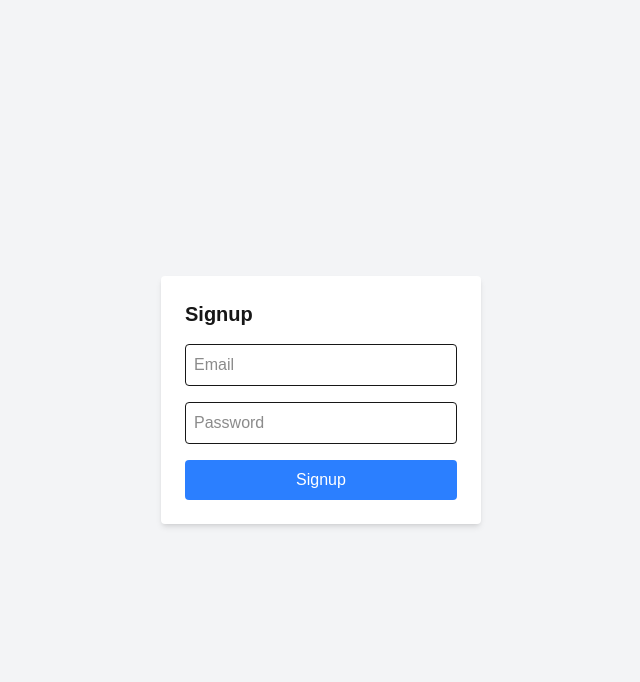
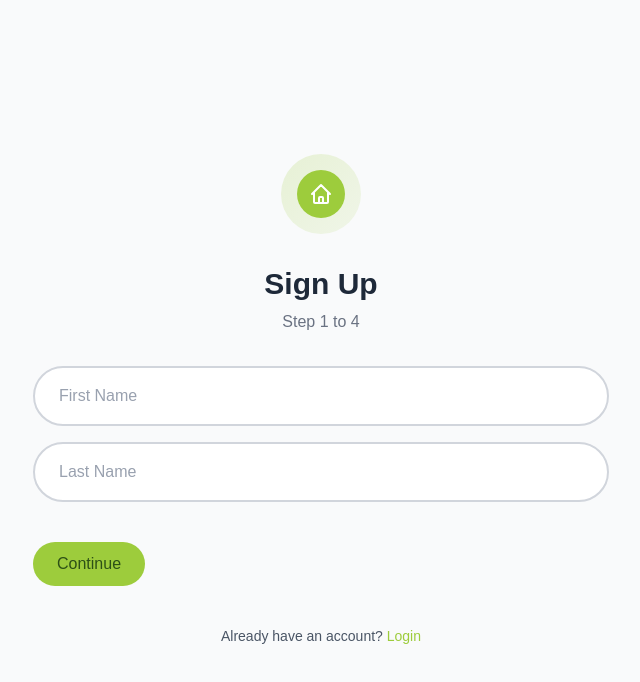
Before and after one commit to zainabzahid711/goawaybadguest, a Next.js app: page /signup in a window 1280 px wide. Shown: the top 682 px of the page, without its empty margins (319-959 px from the left). Built offline with nearby package versions, Linux system fonts and the light colour scheme.

Commit message:
- update the prisma schema according to requirement - complete the sign up page UI - successfully signed up the user and updated the db tested via prisma studio - resolve the prisma client error by upgraded prisma packages and regenerated client

```diff
--- a/next.config.js
+++ b/next.config.js
@@ -1,9 +1,9 @@
 /** @type {import('next').NextConfig} */
 const nextConfig = {
   reactStrictMode: true,
-  experimental: {
-    appDir: true,
-  },
+  // experimental: {
+  //   appDir: true,
+  // },
 };
 
 module.exports = nextConfig;
--- a/package.json
+++ b/package.json
@@ -11,6 +11,7 @@
   "dependencies": {
     "@prisma/client": "^6.16.2",
     "argon2": "^0.44.0",
+    "effect": "^3.18.1",
     "next": "^14.2.15",
     "react": "^18.2.0",
     "react-dom": "^18.2.0",
--- a/src/app/api/auth/signup/route.ts
+++ b/src/app/api/auth/signup/route.ts
@@ -1,24 +1,36 @@
-// app/api/auth/signup/route.ts
 import { NextResponse } from "next/server";
 import { PrismaClient } from "@prisma/client";
 import argon2 from "argon2";
 
-// safe Prisma client
+// Safe Prisma client
 const globalForPrisma = globalThis as unknown as { prisma?: PrismaClient };
 const prisma = globalForPrisma.prisma ?? new PrismaClient();
 if (process.env.NODE_ENV !== "production") globalForPrisma.prisma = prisma;
 
 export async function POST(req: Request) {
   try {
-    const { email, password } = await req.json();
+    const {
+      firstName,
+      lastName,
+      email,
+      password,
+      hotelName,
+      website,
+      phoneNumber,
+      location,
+      yearsInBusiness,
+      bookingEngine,
+    } = await req.json();
 
-    if (!email || !password) {
+    // Basic required validation
+    if (!firstName || !lastName || !email || !password) {
       return NextResponse.json(
-        { error: "Email and password required" },
+        { error: "First Name, Last Name, Email, and Password are required" },
         { status: 400 }
       );
     }
 
+    // Check if user already exists
     const existing = await prisma.user.findUnique({ where: { email } });
     if (existing) {
       return NextResponse.json(
@@ -27,10 +39,23 @@ export async function POST(req: Request) {
       );
     }
 
+    // Hash the password
     const passwordHash = await argon2.hash(password);
 
+    // Create user in database
     const user = await prisma.user.create({
-      data: { email, passwordHash },
+      data: {
+        firstName,
+        lastName,
+        email,
+        passwordHash,
+        hotelName,
+        website,
+        phoneNumber,
+        location,
+        yearsInBusiness,
+        bookingEngine,
+      },
     });
 
     return NextResponse.json(
--- a/src/app/signup/page.tsx
+++ b/src/app/signup/page.tsx
@@ -1,64 +1,254 @@
 "use client";
 import { useState } from "react";
+import { useRouter } from "next/navigation";
 import toast, { Toaster } from "react-hot-toast";
+import Input from "@/components/ui/input";
+import Button from "@/components/ui/Button";
+
+interface FormData {
+  firstName: string;
+  lastName: string;
+  email: string;
+  password: string;
+  hotelName: string;
+  website: string;
+  phoneNumber: string;
+  location: string;
+  yearsInBusiness: string;
+  bookingEngine: string;
+}
+
+const STEPS = [
+  {
+    fields: [
+      { name: "firstName", placeholder: "First Name", required: true },
+      { name: "lastName", placeholder: "Last Name", required: true },
+    ],
+  },
+  {
+    fields: [
+      { name: "email", type: "email", placeholder: "Email", required: true },
+      {
+        name: "password",
+        type: "password",
+        placeholder: "Password",
+        minLength: 8,
+        required: true,
+      },
+    ],
+  },
+  {
+    fields: [
+      { name: "hotelName", placeholder: "Hotel Name", required: true },
+      { name: "website", type: "url", placeholder: "Website" },
+      {
+        name: "yearsInBusiness",
+        type: "number",
+        placeholder: "Years in Business",
+        min: "0",
+      },
+    ],
+  },
+  {
+    fields: [
+      { name: "phoneNumber", type: "tel", placeholder: "Phone Number" },
+      { name: "location", placeholder: "Location" },
+      { name: "bookingEngine", placeholder: "Booking Engine" },
+    ],
+  },
+];
+
+const VALIDATION_RULES = {
+  firstName: (val: string) => (!val.trim() ? "First Name is required" : ""),
+  lastName: (val: string) => (!val.trim() ? "Last Name is required" : ""),
+  email: (val: string) => {
+    if (!val.trim()) return "Email is required";
+    if (!/\S+@\S+\.\S+/.test(val)) return "Email is invalid";
+    return "";
+  },
+  password: (val: string) => {
+    if (!val) return "Password is required";
+    if (val.length < 8) return "Password must be at least 8 characters";
+    return "";
+  },
+  hotelName: (val: string) => (!val.trim() ? "Hotel Name is required" : ""),
+};
 
 export default function SignupPage() {
-  const [email, setEmail] = useState("");
-  const [password, setPassword] = useState("");
+  const router = useRouter();
+  const [currentStep, setCurrentStep] = useState(0);
+  const [errors, setErrors] = useState<Record<string, string>>({});
+  const [formData, setFormData] = useState<FormData>({
+    firstName: "",
+    lastName: "",
+    email: "",
+    password: "",
+    hotelName: "",
+    website: "",
+    phoneNumber: "",
+    location: "",
+    yearsInBusiness: "",
+    bookingEngine: "",
+  });
 
-  const handleSignup = async (e: React.FormEvent) => {
-    e.preventDefault();
+  const handleChange = (e: React.ChangeEvent<HTMLInputElement>) => {
+    const { name, value } = e.target;
+    setFormData((prev) => ({ ...prev, [name]: value }));
+    if (errors[name]) {
+      setErrors((prev) => ({ ...prev, [name]: "" }));
+    }
+  };
+
+  const validateStep = (): boolean => {
+    const newErrors: Record<string, string> = {};
+    const currentFields = STEPS[currentStep].fields;
+
+    currentFields.forEach((field) => {
+      if (
+        field.required &&
+        VALIDATION_RULES[field.name as keyof typeof VALIDATION_RULES]
+      ) {
+        const error = VALIDATION_RULES[
+          field.name as keyof typeof VALIDATION_RULES
+        ](formData[field.name as keyof FormData]);
+        if (error) newErrors[field.name] = error;
+      }
+    });
+
+    setErrors(newErrors);
+    return Object.keys(newErrors).length === 0;
+  };
+
+  const handleNext = () => {
+    if (validateStep()) {
+      setCurrentStep((prev) => prev + 1);
+    }
+  };
+
+  const handleBack = () => {
+    setCurrentStep((prev) => prev - 1);
+    setErrors({});
+  };
+
+  const handleSignup = async () => {
+    if (!validateStep()) return;
+
     try {
       const res = await fetch("/api/auth/signup", {
         method: "POST",
         headers: { "Content-Type": "application/json" },
-        body: JSON.stringify({ email, password }),
+        body: JSON.stringify({
+          ...formData,
+          yearsInBusiness: formData.yearsInBusiness
+            ? parseInt(formData.yearsInBusiness)
+            : null,
+        }),
       });
 
       if (res.ok) {
-        toast.success("Account Created!");
-        setEmail("");
-        setPassword("");
+        toast.success("Account Created Successfully!");
+        // Redirect after successful signup
+        setTimeout(() => {
+          router.push("/dashboard"); // Change to your desired route
+        }, 1500);
       } else {
         const { error } = await res.json();
         toast.error(error || "Signup failed");
       }
     } catch (err) {
+      console.error("Signup error:", err);
       toast.error("Something went wrong");
     }
   };
 
   return (
-    <div className="flex items-center justify-center h-screen bg-gray-100">
-      <Toaster />
-      <form
-        onSubmit={handleSignup}
-        className="p-6 bg-white rounded shadow-md w-80 space-y-4"
-      >
-        <h1 className="text-xl font-bold">Signup</h1>
-        <input
-          type="email"
-          placeholder="Email"
-          value={email}
-          onChange={(e) => setEmail(e.target.value)}
-          className="w-full p-2 border rounded"
-          required
-        />
-        <input
-          type="password"
-          placeholder="Password"
-          value={password}
-          onChange={(e) => setPassword(e.target.value)}
-          className="w-full p-2 border rounded"
-          required
-        />
-        <button
-          type="submit"
-          className="w-full bg-blue-500 text-white p-2 rounded hover:bg-blue-600"
-        >
-          Signup
-        </button>
-      </form>
+    <div className="flex items-center justify-center min-h-screen bg-gray-50 py-8 px-4">
+      <Toaster position="top-center" />
+
+      <div className="w-full max-w-xl">
+        {/* Logo */}
+        <div className="flex justify-center mb-8">
+          <div className="w-20 h-20 bg-gradient-to-br from-[#9DCC3C]/20 to-[#9DCC3C]/10 rounded-full flex items-center justify-center">
+            <div className="w-12 h-12 bg-[#9DCC3C] rounded-full flex items-center justify-center">
+              <svg
+                className="w-6 h-6 text-white"
+                fill="none"
+                stroke="currentColor"
+                viewBox="0 0 24 24"
+              >
+                <path
+                  strokeLinecap="round"
+                  strokeLinejoin="round"
+                  strokeWidth={2}
+                  d="M3 12l2-2m0 0l7-7 7 7M5 10v10a1 1 0 001 1h3m10-11l2 2m-2-2v10a1 1 0 01-1 1h-3m-6 0a1 1 0 001-1v-4a1 1 0 011-1h2a1 1 0 011 1v4a1 1 0 001 1m-6 0h6"
+                />
+              </svg>
+            </div>
+          </div>
+        </div>
+
+        {/* Header */}
+        <div className="text-center mb-8">
+          <h1 className="text-3xl font-bold text-gray-800 mb-2">Sign Up</h1>
+          <p className="text-gray-500">Step {currentStep + 1} to 4</p>
+        </div>
+
+        {/* Form */}
+        <div className="space-y-6">
+          <div className="space-y-4">
+            {STEPS[currentStep].fields.map((field) => (
+              <div key={field.name}>
+                <Input
+                  type={field.type}
+                  name={field.name}
+                  placeholder={field.placeholder}
+                  value={formData[field.name as keyof FormData]}
+                  onChange={handleChange}
+                  min={field.min}
+                  minLength={field.minLength}
+                />
+                {errors[field.name] && (
+                  <p className="text-red-500 text-sm mt-1 ml-4">
+                    {errors[field.name]}
+                  </p>
+                )}
+              </div>
+            ))}
+          </div>
+
+          {/* Buttons */}
+          <div className="flex gap-4 pt-4">
+            {currentStep > 0 && (
+              <Button variant="outline" onClick={handleBack}>
+                Back
+              </Button>
+            )}
+
+            {currentStep < STEPS.length - 1 ? (
+              <Button variant="primary" onClick={handleNext}>
+                Continue
+              </Button>
+            ) : (
+              <Button variant="primary" onClick={handleSignup}>
+                Create Account
+              </Button>
+            )}
+          </div>
+
+          {/* Login Link */}
+          {currentStep === 0 && (
+            <p className="text-sm text-center text-gray-600 pt-4">
+              Already have an account?{" "}
+              <a
+                href="/login"
+                className="text-[#9DCC3C] hover:underline font-medium"
+              >
+                Login
+              </a>
+            </p>
+          )}
+        </div>
+      </div>
     </div>
   );
 }
--- /dev/null
+++ b/src/components/ui/input.tsx
@@ -0,0 +1,43 @@
+"use client";
+import React from "react";
+
+interface InputProps {
+  type?: string;
+  name: string;
+  placeholder: string;
+  value: string;
+  onChange: (e: React.ChangeEvent<HTMLInputElement>) => void;
+  required?: boolean;
+  min?: string;
+  minLength?: number;
+}
+
+const Input: React.FC<InputProps> = ({
+  type = "text",
+  name,
+  placeholder,
+  value,
+  onChange,
+  required = false,
+  min,
+  minLength,
+}) => {
+  return (
+    <input
+      type={type}
+      name={name}
+      placeholder={placeholder}
+      value={value}
+      onChange={onChange}
+      required={required}
+      min={min}
+      minLength={minLength}
+      className="w-full px-6 py-4 border-2 border-gray-300 rounded-full
+                 text-gray-700 placeholder-gray-400
+                 focus:outline-none focus:border-[#9DCC3C]
+                 transition-colors bg-white"
+    />
+  );
+};
+
+export default Input;
```
Also changed, not shown: src/app/dashboard/page.tsx (added), 2 other files (tests, documents, lock files or other folders).
